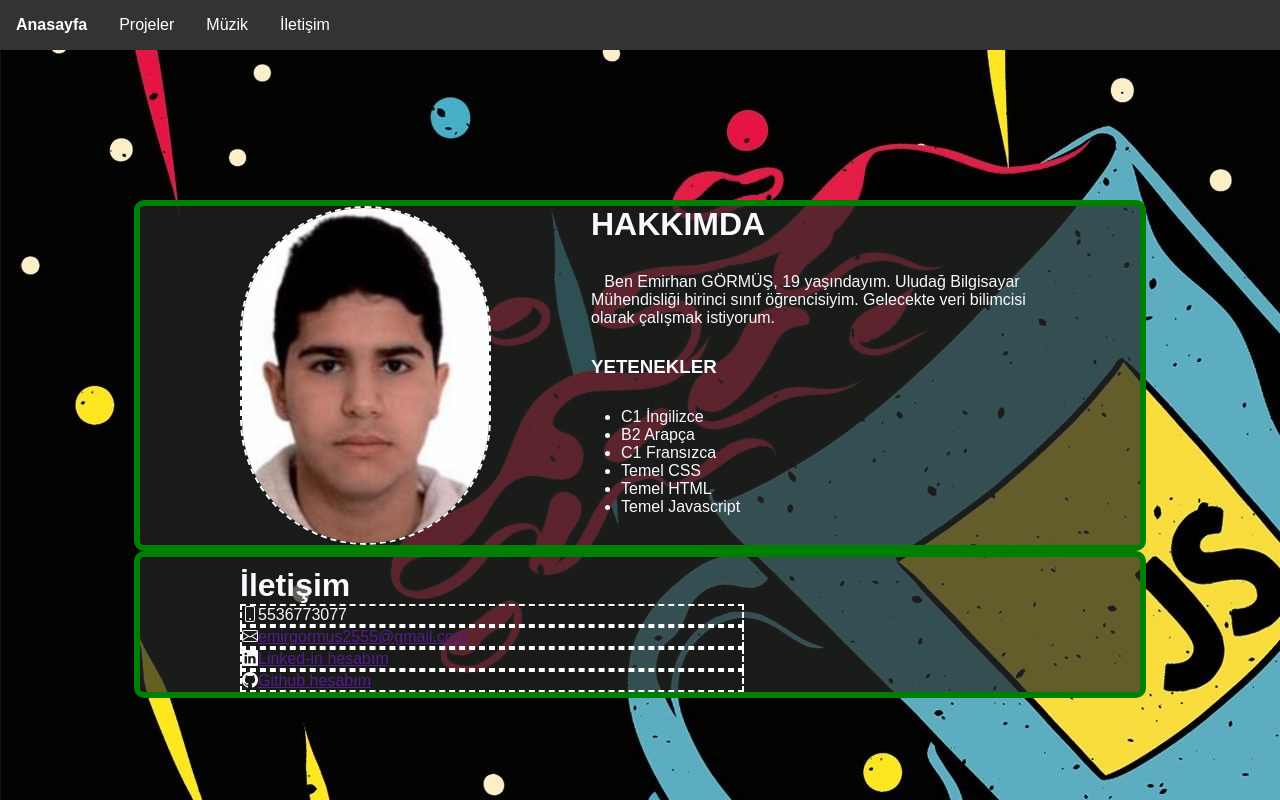
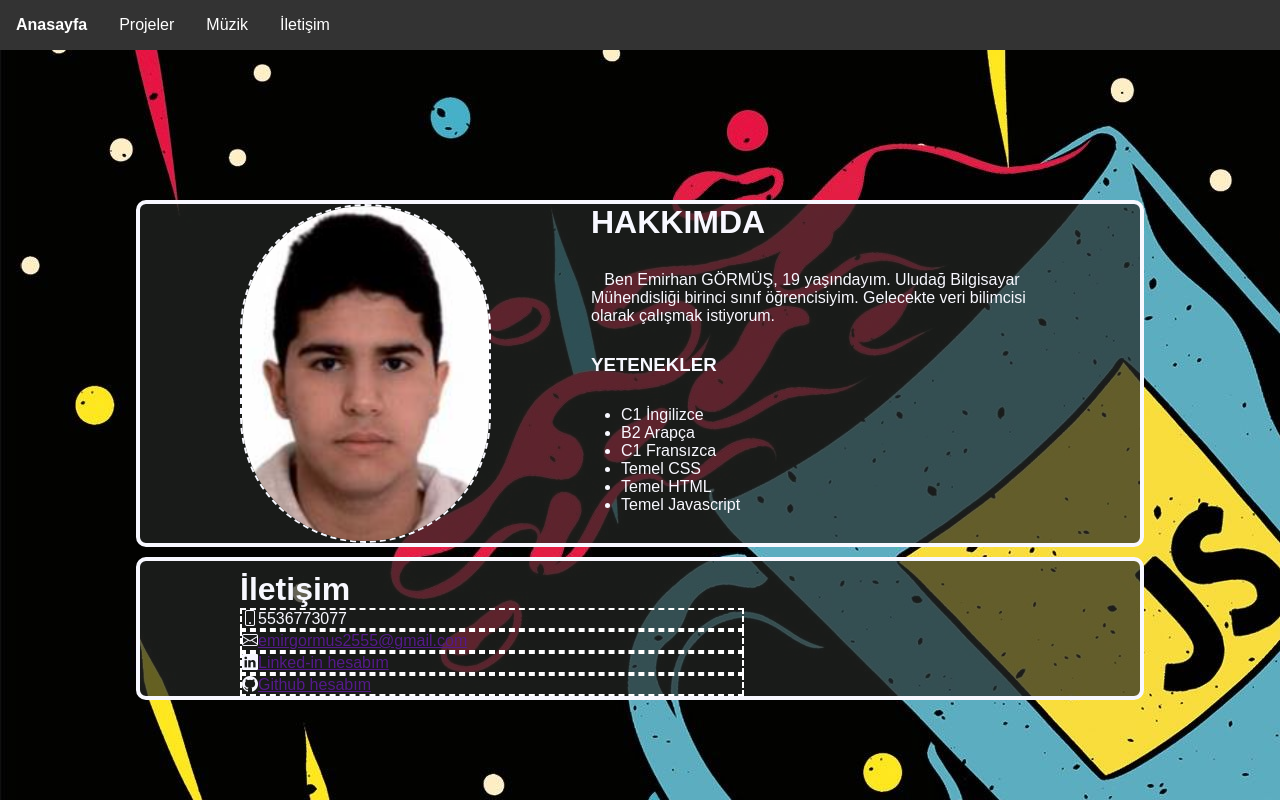
Before and after one commit to EmirGormus/EmirGormus.github.io, a plain HTML site: page index.html in a window 1280 px wide. Drawn offline with nearby package versions, Linux system fonts and the light colour scheme.

Commit message:
Update style.css

```diff
--- a/css/style.css
+++ b/css/style.css
@@ -78,7 +78,7 @@ main{
     justify-content: center;
 }
 .main-content{
-    border: 6px solid green;
+    border: 4px solid ghostwhite;
     width: 50rem;
     padding-right: 100px;
     padding-left: 100px;
@@ -138,3 +138,6 @@ main{
 .iletisim-info{
     justify-self: end;
 }
+#div-iletisim{
+    margin-top:10px
+}
```
